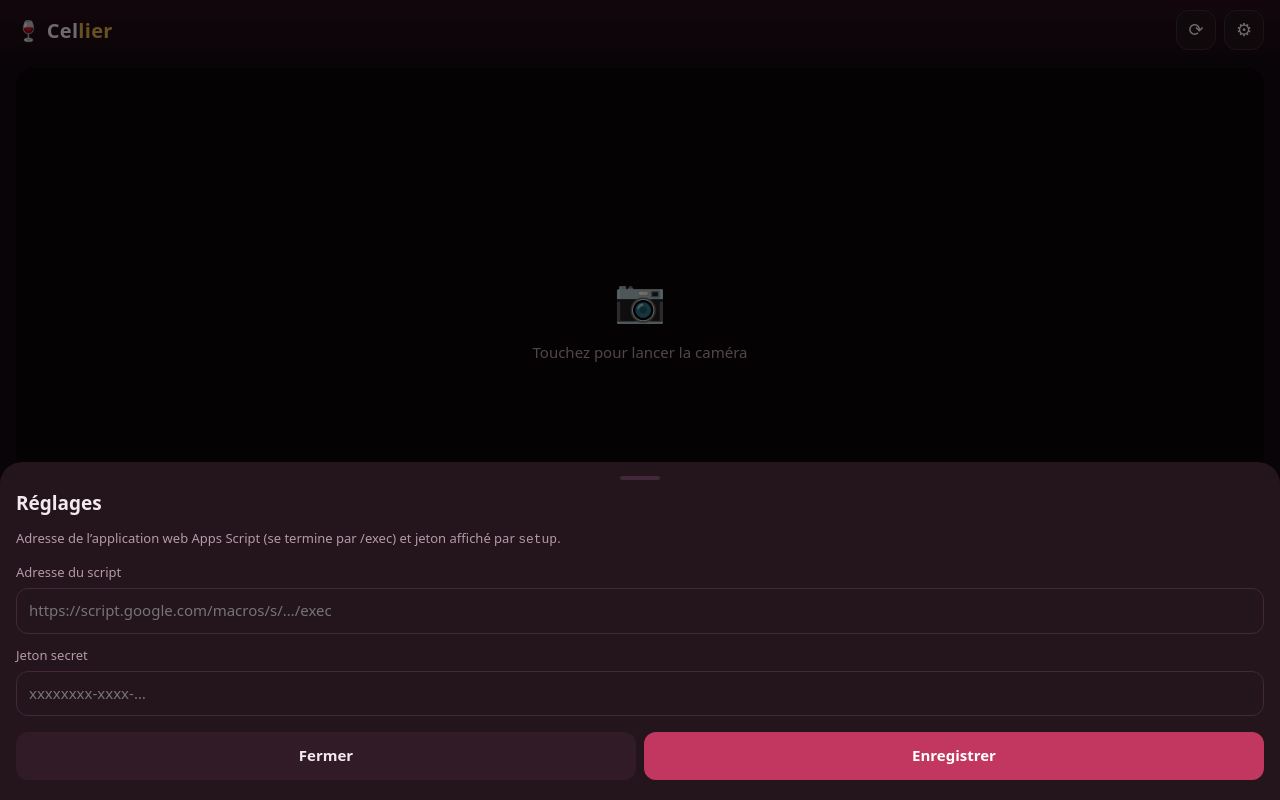
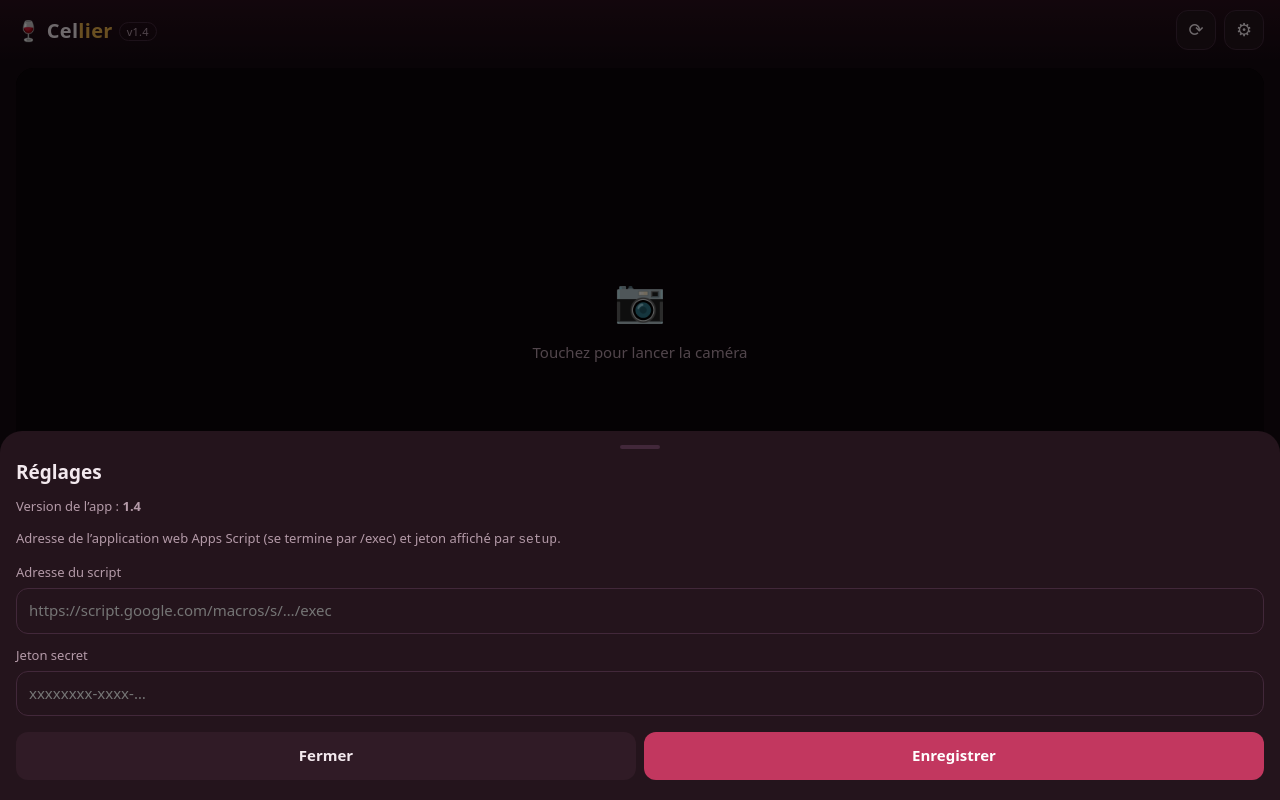
Before and after one commit to AnthonyOuellet/Cellier, a plain HTML site: page index.html in a window 1280 px wide. Drawn offline with nearby package versions, Linux system fonts and the light colour scheme.

Commit message:
Add files via upload

```diff
--- a/index.html
+++ b/index.html
@@ -37,6 +37,10 @@
   }
   header h1 { margin: 0; font-size: 20px; letter-spacing: .3px; flex: 1; }
   header h1 span { color: var(--accent-2); }
+  header h1 small {
+    font-size: 11px; font-weight: 500; color: var(--muted); margin-left: 6px;
+    border: 1px solid var(--line); border-radius: 999px; padding: 1px 7px; vertical-align: middle;
+  }
   .icon-btn {
     background: var(--surface); border: 1px solid var(--line); color: var(--text);
     width: 40px; height: 40px; border-radius: 12px; font-size: 18px; cursor: pointer;
@@ -205,7 +209,7 @@
 <body>
 
 <header>
-  <h1>🍷 Cel<span>lier</span></h1>
+  <h1>🍷 Cel<span>lier</span><small id="appVersion"></small></h1>
   <button class="icon-btn" id="btnRefresh" title="Actualiser">⟳</button>
   <button class="icon-btn" id="btnSettings" title="Réglages">⚙</button>
 </header>
@@ -287,6 +291,10 @@
 /* =====================================================================
    État & utilitaires
    ===================================================================== */
+// Numéro de version affiché dans l'en-tête et les réglages.
+// À changer à chaque mise à jour, en même temps que CACHE dans sw.js.
+const APP_VERSION = '1.4';
+
 const $ = s => document.querySelector(s);
 const store = {
   get(k, d) { try { const v = localStorage.getItem('cellier.' + k); return v == null ? d : JSON.parse(v); } catch (e) { return d; } },
@@ -1074,6 +1082,7 @@ function renderStats() {
 function openSettings() {
   stopScan();
   openSheet('<h2>Réglages</h2>' +
+    '<p class="meta">Version de l’app : <b>' + APP_VERSION + '</b></p>' +
     '<p class="meta">Adresse de l’application web Apps Script (se termine par /exec) et jeton affiché par <code>setup</code>.</p>' +
     '<label class="field" for="setUrl">Adresse du script</label>' +
     '<input id="setUrl" placeholder="https://script.google.com/macros/s/…/exec" value="' + esc(S.url) + '">' +
@@ -1096,6 +1105,7 @@ $('#btnRefresh').addEventListener('click', () => loadData());
 /* =====================================================================
    Démarrage
    ===================================================================== */
+$('#appVersion').textContent = 'v' + APP_VERSION;
 if ('serviceWorker' in navigator) navigator.serviceWorker.register('sw.js').catch(() => {});
 buildFilters();
 const startTab = new URLSearchParams(location.search).get('tab');
--- a/sw.js
+++ b/sw.js
@@ -1,5 +1,5 @@
 // Service worker : l'app s'ouvre même sans réseau ; les données passent toujours par le réseau.
-const CACHE = 'cellier-v4';
+const CACHE = 'cellier-1.4';
 const SHELL = ['./', './index.html', './manifest.webmanifest', './icon-192.png', './icon-512.png'];
 
 self.addEventListener('install', e => {
```
